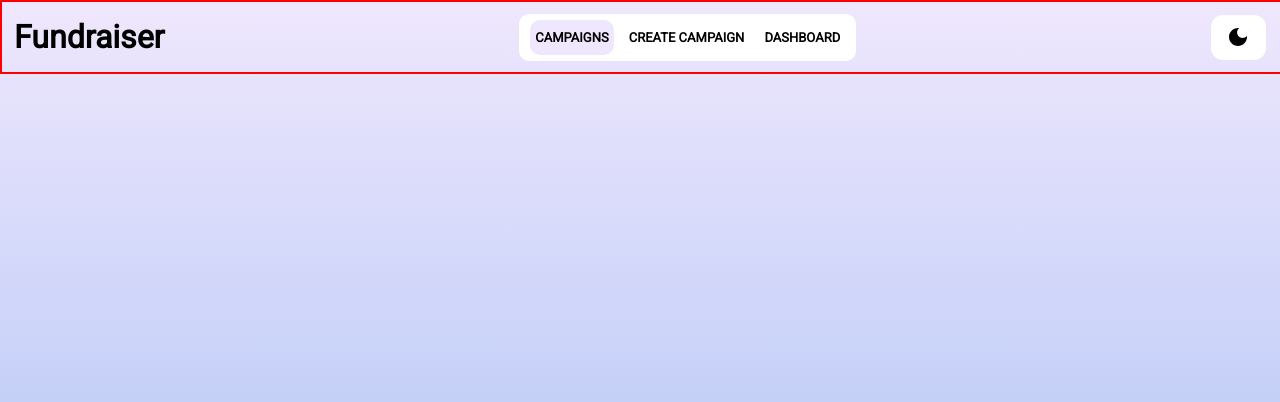
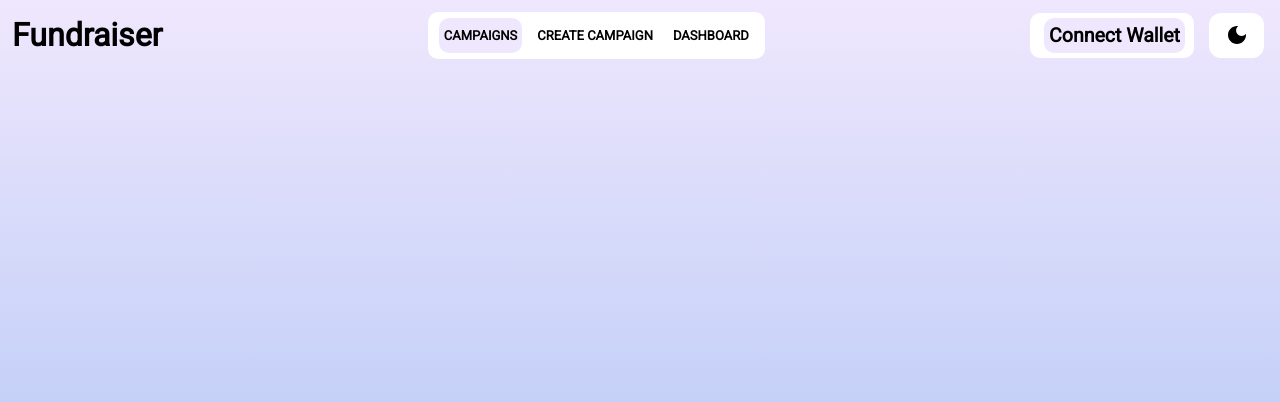
Before and after one commit to fluorspar20/fundraiser-dapp, a Next.js app: page / in a window 1280 px wide. Shown: the top 402 px of the page. Built offline with nearby package versions, Linux system fonts and the light colour scheme.

Commit message:
feat: connect to metamask wallet

```diff
--- a/components/layout/Header.js
+++ b/components/layout/Header.js
@@ -17,7 +17,6 @@ const Header = () => {
 const HeaderWrapper = styled.div`
   width: 100%;
   height: 70px;
-  border: 2px solid red;
   display: flex;
   justify-content: space-between;
   align-items: center;
--- a/components/layout/components/HeaderRight.js
+++ b/components/layout/components/HeaderRight.js
@@ -3,12 +3,14 @@ import styled from "styled-components";
 import Brightness7Icon from "@mui/icons-material/Brightness7";
 import DarkModeIcon from "@mui/icons-material/DarkMode";
 import { App } from "../Layout";
+import Wallet from "./Wallet";
 
 const HeaderRight = () => {
   const ThemeToggler = useContext(App);
 
   return (
     <HeaderRightWrapper>
+      <Wallet />
       <ThemeToggle onClick={ThemeToggler.changeTheme}>
         {ThemeToggler.theme === "light" ? <DarkModeIcon /> : <Brightness7Icon />}
       </ThemeToggle>
--- /dev/null
+++ b/components/layout/components/Wallet.js
@@ -0,0 +1,93 @@
+import React, { useState } from "react";
+import styled from "styled-components";
+import { ethers } from "ethers";
+
+const networks = {
+  polygon: {
+    chainId: `0x${Number(80001).toString(16)}`,
+    chainName: "Polygon Testnet",
+    nativeCurrency: {
+      name: "MATIC",
+      symbol: "MATIC",
+      decimals: 18,
+    },
+    rpcUrls: ["https://rpc-mumbai.maticvigil.com/"],
+    blockExplorerUrls: ["https://mumbai.polygonscan.com/"],
+  },
+};
+
+const Wallet = () => {
+  const [address, setAddress] = useState("");
+  const [balance, setBalance] = useState("");
+
+  const connectWallet = async () => {
+    await window.ethereum.request({ method: "eth_requestAccounts" });
+    const provider = new ethers.providers.Web3Provider(window.ethereum, "any");
+
+    if (provider.network !== "matic") {
+      await window.ethereum.request({
+        method: "wallet_addEthereumChain",
+        params: [
+          {
+            ...networks["polygon"],
+          },
+        ],
+      });
+    }
+
+    const account = provider.getSigner();
+    const Address = await account.getAddress();
+    setAddress(Address);
+    const Balance = ethers.utils.formatEther(await account.getBalance());
+    setBalance(Balance);
+  };
+
+  return (
+    <ConnectWalletWrapper onClick={connectWallet}>
+      {balance == "" ? <Balance></Balance> : <Balance>{balance.slice(0, 4)} Matic</Balance>}
+      {address == "" ? (
+        <Address>Connect Wallet</Address>
+      ) : (
+        <Address>
+          {address.slice(0, 6)}...{address.slice(39)}
+        </Address>
+      )}
+    </ConnectWalletWrapper>
+  );
+};
+
+const ConnectWalletWrapper = styled.div`
+  display: flex;
+  align-items: center;
+  justify-content: space-between;
+  background-color: ${(props) => props.theme.bgDiv};
+  padding: 5px 9px;
+  height: 100%;
+  color: ${(props) => props.theme.color};
+  border-radius: 10px;
+  margin-right: 15px;
+  font-family: "Roboto";
+  font-weight: bold;
+  font-size: small;
+  cursor: pointer;
+`;
+
+const Address = styled.h2`
+  background-color: ${(props) => props.theme.bgSubDiv};
+  height: 100%;
+  display: flex;
+  align-items: center;
+  justify-content: center;
+  padding: 0 5px 0 5px;
+  border-radius: 10px;
+`;
+
+const Balance = styled.h2`
+  display: flex;
+  height: 100%;
+  align-items: center;
+  justify-content: center;
+  margin-right: 5px;
+`;
+
+export default Wallet;
```
